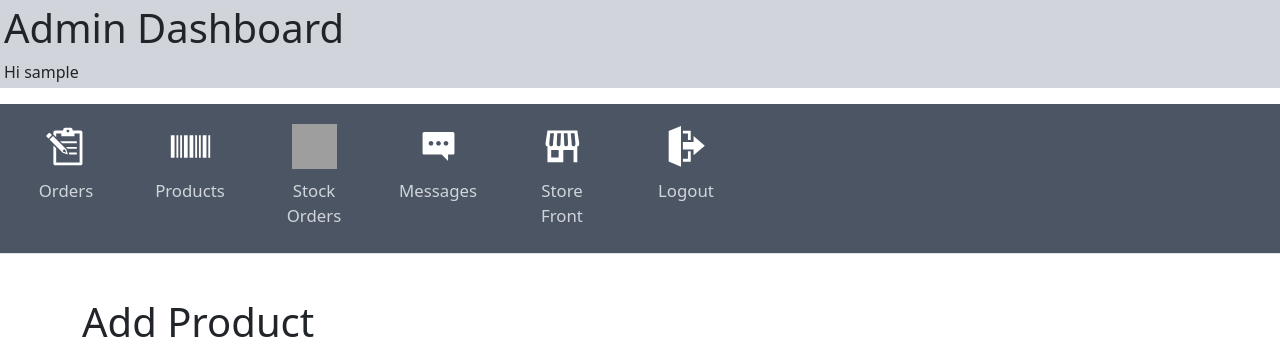
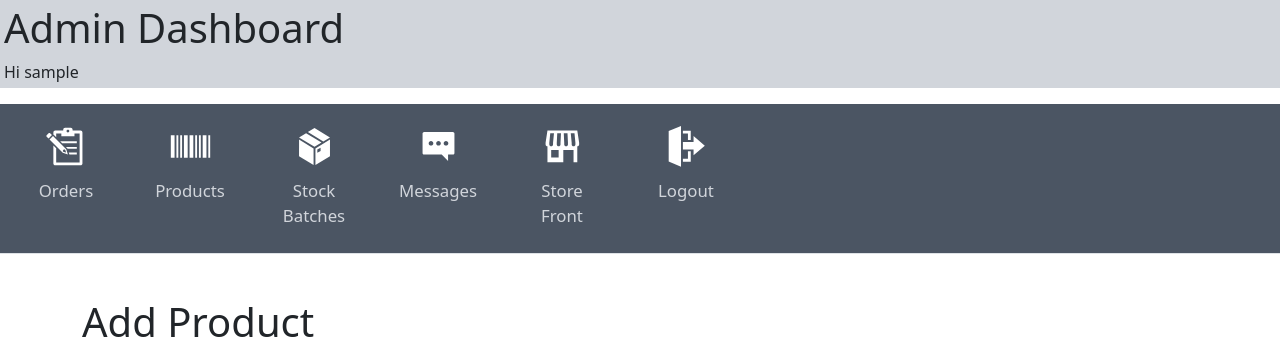
Before and after one commit to james-fitz86/pickle-polona, a Flask app: page /admin/add_product in a window 1280 px wide. Shown: the top 348 px of the page. Run offline with Flask 3, Linux system fonts and the light colour scheme; the visitor is signed in with stand-in values (Sample User, id 1); grey boxes are pictures that could not be loaded.

Commit message:
changed links and image to match name changes of files/routes

```diff
--- a/templates/base_admin.html
+++ b/templates/base_admin.html
@@ -32,9 +32,9 @@
                     </li>
                     <li class="{% if request.endpoint == 'admin.stock_orders' %}active{% endif %}">
                         <div class="nav-icon">
-                            <img src="{{ url_for('static', filename='/images/icons/stock_orders.svg') }}" alt="Stock Orders Icon">
+                            <img src="{{ url_for('static', filename='/images/icons/stock_batches.svg') }}" alt="Stock Orders Icon">
                         </div>
-                        <a  href="{{ url_for('admin.stock_orders') }}">Stock Orders</a>
+                        <a  href="{{ url_for('admin.stock_batches') }}">Stock Batches</a>
                     </li>
                     <li class="{% if request.endpoint == 'admin.messages' %}active{% endif %}">
                         <div class="nav-icon">
```
